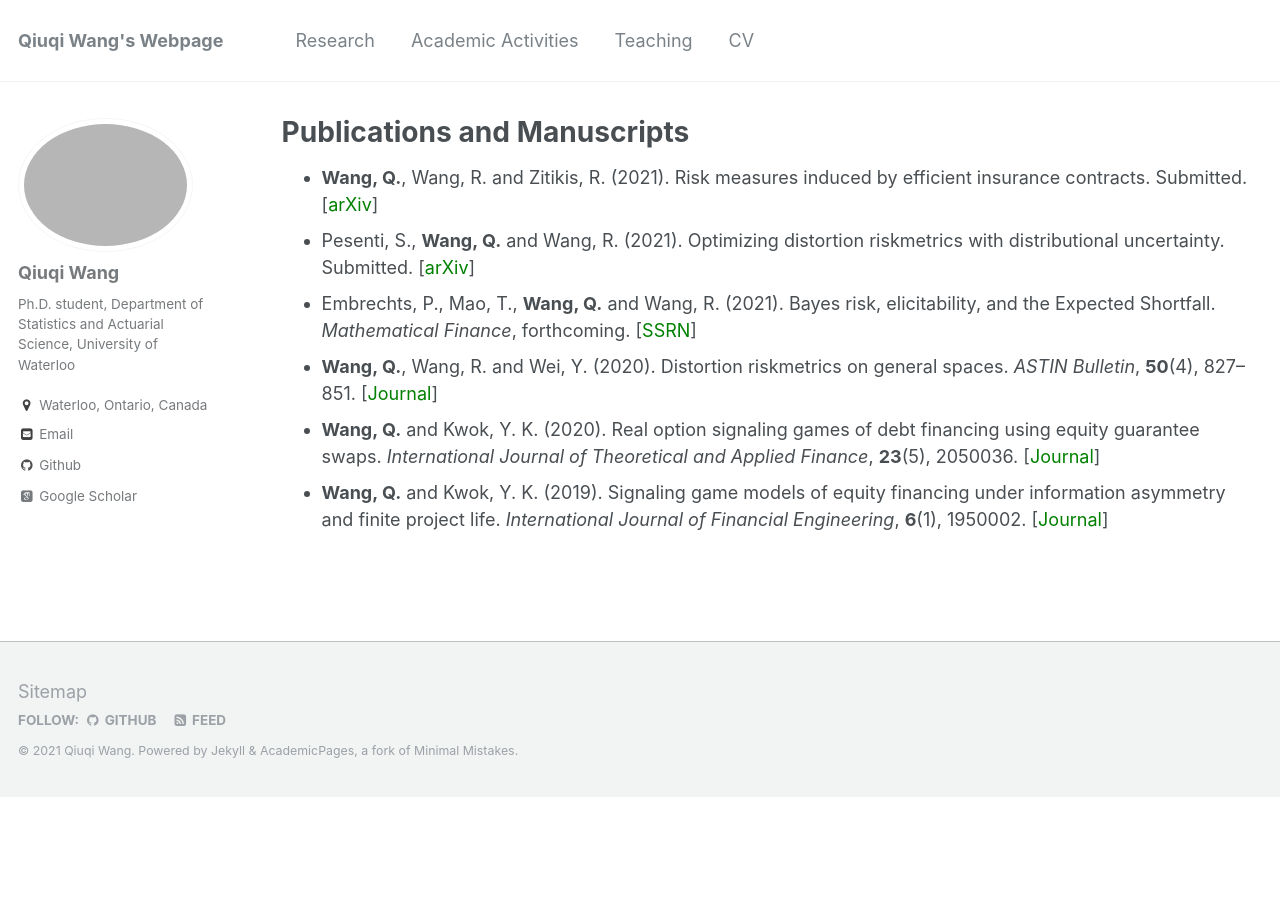
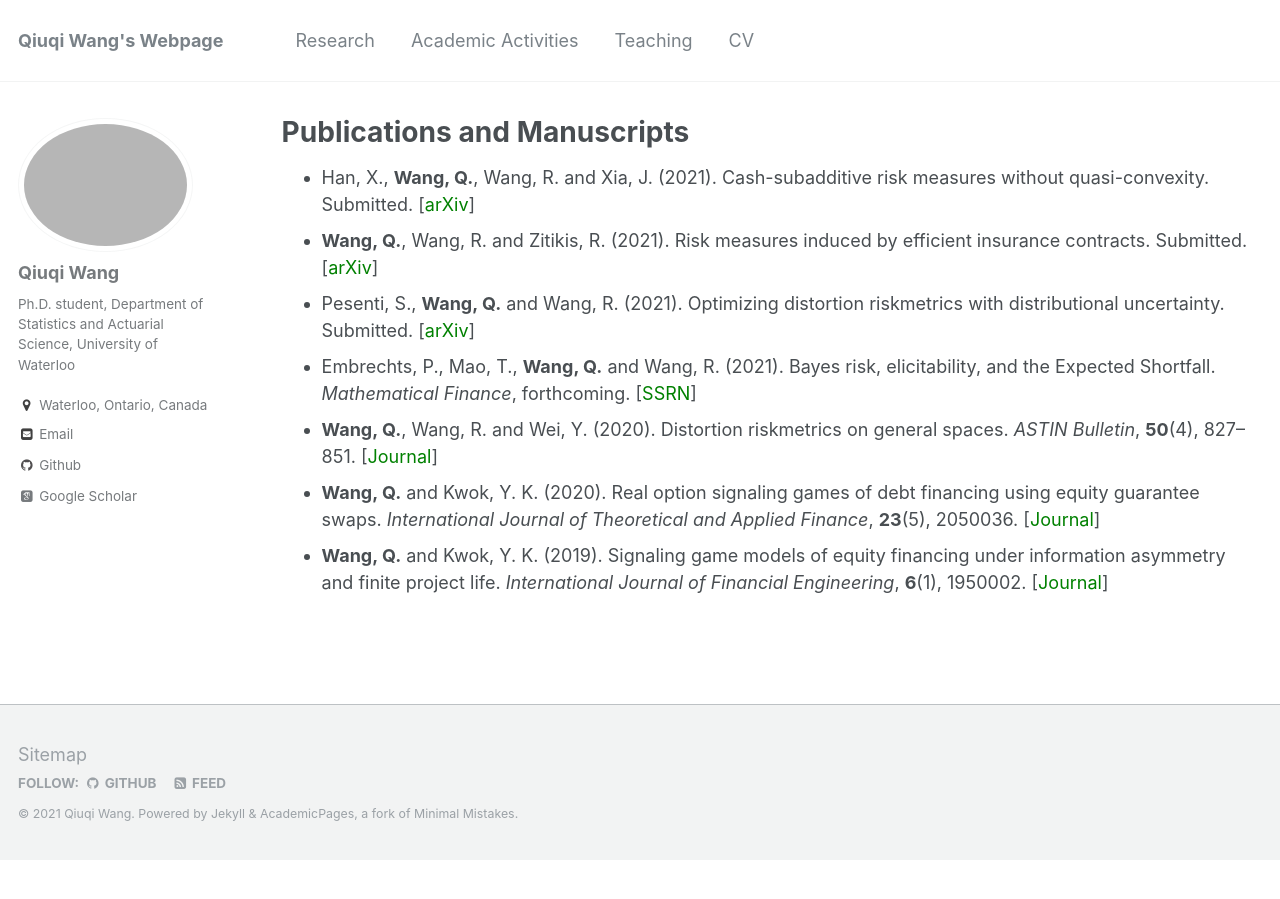
Before and after one commit to qwangan/qwangan.github.io, a Jekyll site: the page built from _pages/publications.md, in a window 1280 px wide. Built offline with Jekyll 4.4.1, drawn with Linux system fonts in a browser that asks for light colours; some web fonts are replaced.

Commit message:
Update publications.md

```diff
--- a/_pages/publications.md
+++ b/_pages/publications.md
@@ -5,6 +5,7 @@ permalink: /publications/
 author_profile: true
 ---
 
+* Han, X., **Wang, Q.**, Wang, R. and Xia, J. (2021). Cash-subadditive risk measures without quasi-convexity. Submitted. [[<span style="color:green">arXiv</span>]](https://arxiv.org/abs/2110.12198#)
 * **Wang, Q.**, Wang, R. and Zitikis, R. (2021). Risk measures induced by efficient insurance contracts. Submitted. [[<span style="color:green">arXiv</span>]](https://arxiv.org/abs/2109.00314v2)
 * Pesenti, S., **Wang, Q.** and Wang, R. (2021). Optimizing distortion riskmetrics with distributional uncertainty. Submitted. [[<span style="color:green">arXiv</span>]](http://arxiv.org/abs/2011.04889)
 * Embrechts, P., Mao, T., **Wang, Q.** and Wang, R. (2021). Bayes risk, elicitability, and the Expected Shortfall. *Mathematical Finance*, forthcoming. [[<span style="color:green">SSRN</span>]](https://ssrn.com/abstract=3708379)
```
